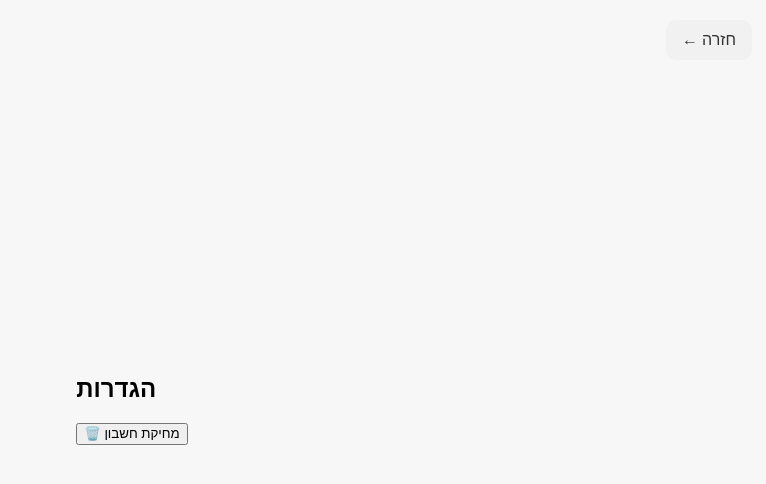
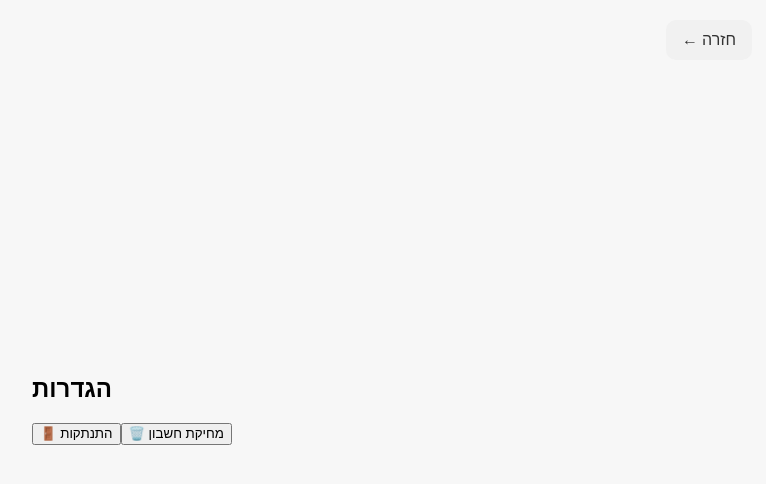
Before and after one commit to adi0258/Study-Buddy, a React (Create React App) app: page /settings in a window 1280 px wide. Shown: the top 484 px of the page, without its empty margins (508-1274 px from the left). Built offline with nearby package versions, Linux system fonts and the light colour scheme; no server answers; a web font is replaced by a local one.

Commit message:
added log out

```diff
--- a/src/components/SettingsPage.js
+++ b/src/components/SettingsPage.js
@@ -1,6 +1,6 @@
 import React, { useState } from "react";
 import { auth, db, storage, googleProvider } from "../firebase";
-import { deleteUser, reauthenticateWithPopup } from "firebase/auth";
+import { deleteUser, reauthenticateWithPopup, signOut } from "firebase/auth";
 import { deleteDoc, doc } from "firebase/firestore";
 import { ref, deleteObject } from "firebase/storage";
 import { useNavigate } from "react-router-dom";
@@ -9,6 +9,11 @@ import GoBackButton from './GoBackButton';
 function SettingsPage() {
   const [showConfirm, setShowConfirm] = useState(false);
   const navigate = useNavigate();
+
+  const handleLogout = async () => {
+    await signOut(auth);
+    navigate('/', { replace: true });
+  };
 
   const handleDelete = async () => {
     const user = auth.currentUser;
@@ -42,6 +47,9 @@ function SettingsPage() {
     <div className="settings-page">
         <GoBackButton /> {/* כפתור חזרה */}
       <h2>הגדרות</h2>
+      <button className="logout-button" onClick={handleLogout}>
+        🚪 התנתקות
+      </button>
       <button className="delete-button" onClick={() => setShowConfirm(true)}>
         🗑️ מחיקת חשבון
       </button>
--- a/src/styles/SettingsPage.css
+++ b/src/styles/SettingsPage.css
@@ -2,6 +2,20 @@
     padding: 40px;
     text-align: center;
     direction: rtl;
+  }
+
+  .logout-button {
+    background-color: #1565c0;
+    color: white;
+    padding: 12px 20px;
+    border: none;
+    border-radius: 10px;
+    font-size: 16px;
+    cursor: pointer;
+    margin-bottom: 12px;
+    display: block;
+    margin-left: auto;
+    margin-right: auto;
   }
 
   .delete-button {
```
